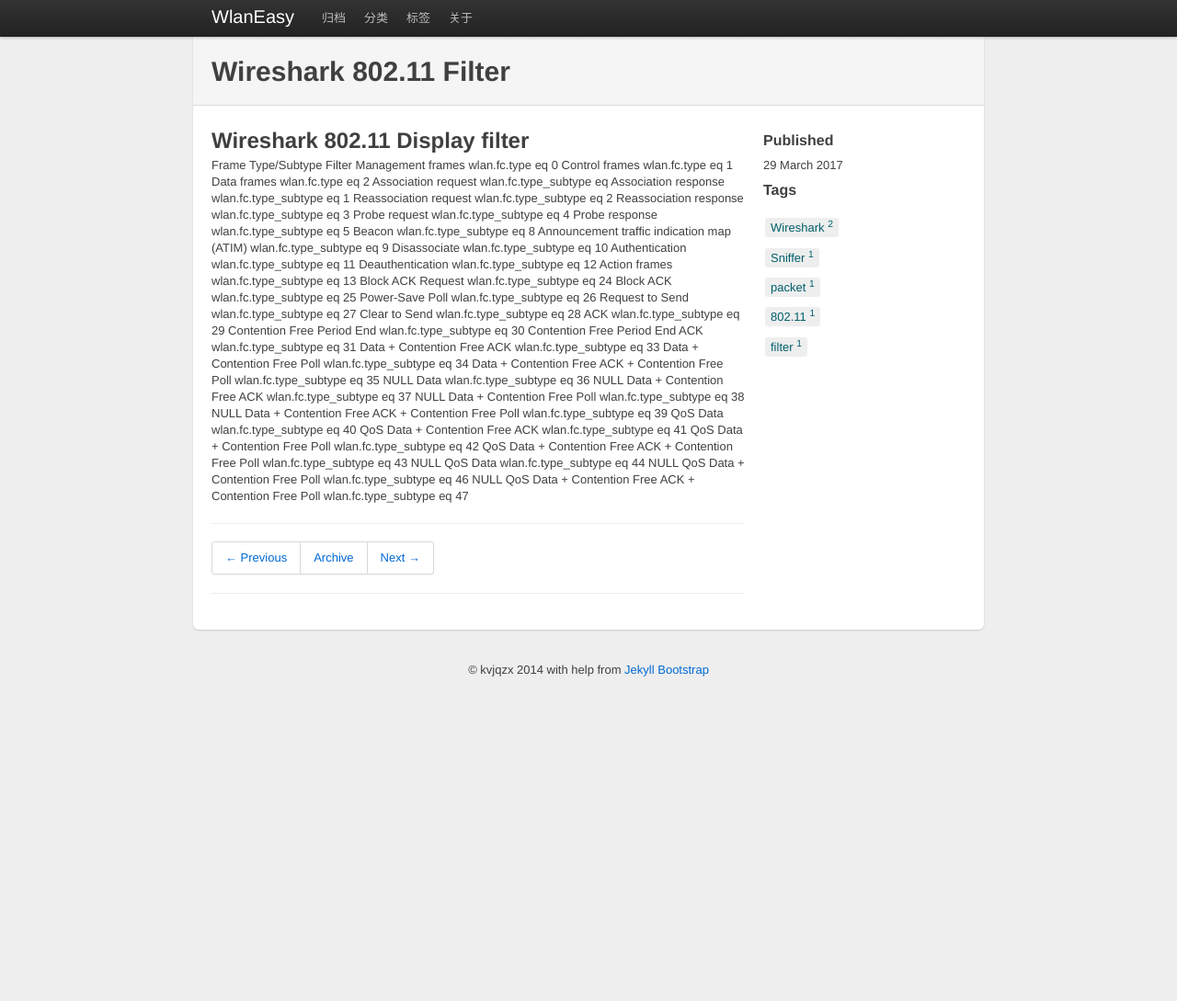
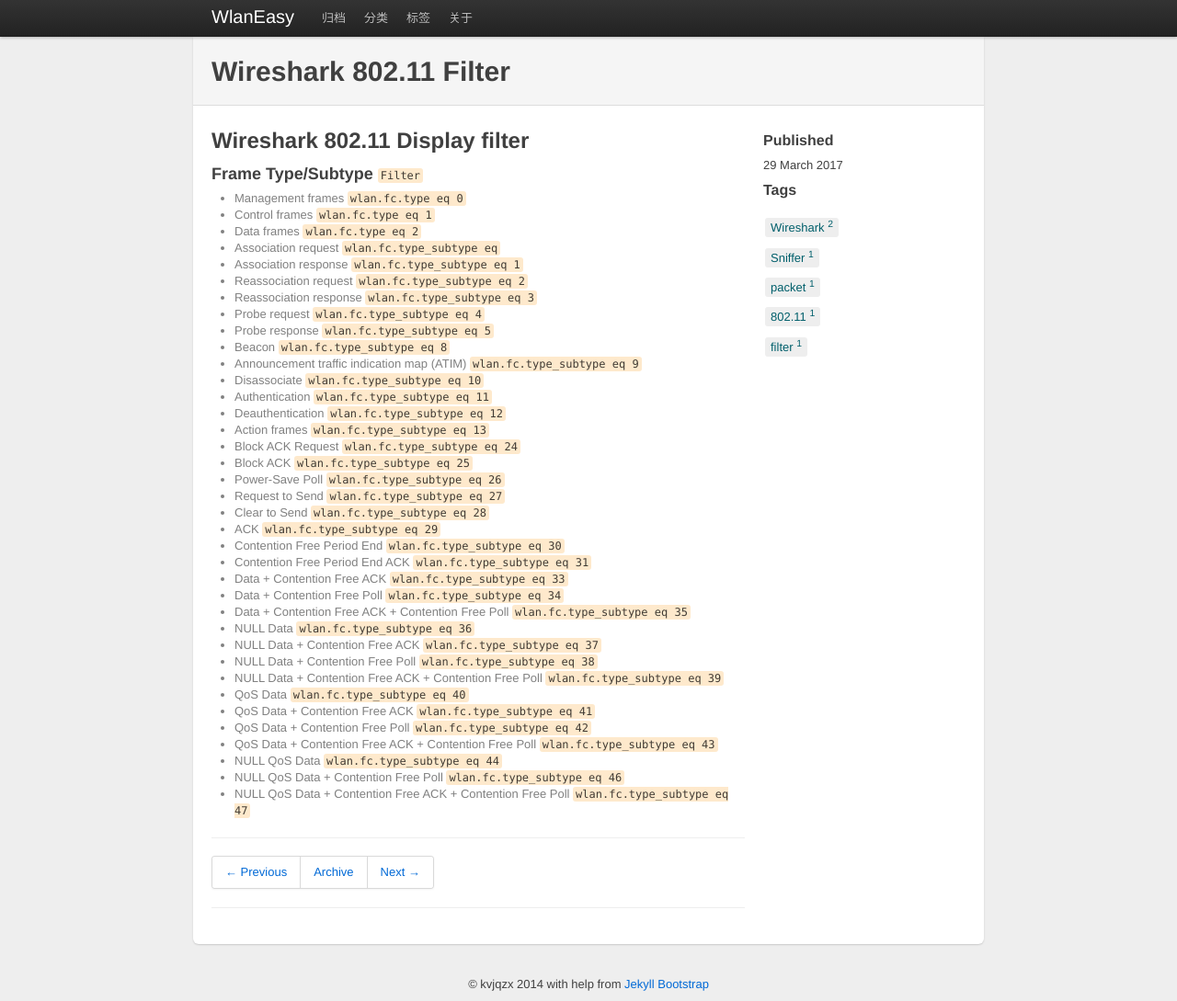
Before and after one commit to kvjqzx/kvjqzx.github.io, a Jekyll site: the page built from _posts/2017-03-29-Wireshark-802.11-Filter.md, in a window 1280 px wide and 1089 px high. Shown: the whole window at 92% size. Built offline with Jekyll 4.4.1, drawn with Linux system fonts in a browser that asks for light colours.

```diff
--- a/_posts/2017-03-29-Wireshark-802.11-Filter.md
+++ b/_posts/2017-03-29-Wireshark-802.11-Filter.md
@@ -7,41 +7,42 @@ tags : [Wireshark, Sniffer, packet, 802.11, filter]
 
 Wireshark 802.11 Display filter
 -----
-Frame Type/Subtype                                          Filter
-Management frames                                           wlan.fc.type eq 0
-Control frames                                              wlan.fc.type eq 1
-Data frames                                                 wlan.fc.type eq 2
-Association request                                         wlan.fc.type_subtype eq
-Association response                                        wlan.fc.type_subtype eq 1
-Reassociation request                                       wlan.fc.type_subtype eq 2
-Reassociation response                                      wlan.fc.type_subtype eq 3
-Probe request                                               wlan.fc.type_subtype eq 4
-Probe response                                              wlan.fc.type_subtype eq 5
-Beacon                                                      wlan.fc.type_subtype eq 8
-Announcement traffic indication map (ATIM)                  wlan.fc.type_subtype eq 9
-Disassociate                                                wlan.fc.type_subtype eq 10
-Authentication                                              wlan.fc.type_subtype eq 11
-Deauthentication                                            wlan.fc.type_subtype eq 12
-Action frames                                               wlan.fc.type_subtype eq 13
-Block ACK Request                                           wlan.fc.type_subtype eq 24
-Block ACK                                                   wlan.fc.type_subtype eq 25
-Power-Save Poll                                             wlan.fc.type_subtype eq 26
-Request to Send                                             wlan.fc.type_subtype eq 27
-Clear to Send                                               wlan.fc.type_subtype eq 28
-ACK                                                         wlan.fc.type_subtype eq 29
-Contention Free Period End                                  wlan.fc.type_subtype eq 30
-Contention Free Period End ACK                              wlan.fc.type_subtype eq 31
-Data + Contention Free ACK                                  wlan.fc.type_subtype eq 33
-Data + Contention Free Poll                                 wlan.fc.type_subtype eq 34
-Data + Contention Free ACK + Contention Free Poll           wlan.fc.type_subtype eq 35
-NULL Data                                                   wlan.fc.type_subtype eq 36
-NULL Data + Contention Free ACK                             wlan.fc.type_subtype eq 37
-NULL Data + Contention Free Poll                            wlan.fc.type_subtype eq 38
-NULL Data + Contention Free ACK + Contention Free Poll      wlan.fc.type_subtype eq 39
-QoS Data                                                    wlan.fc.type_subtype eq 40
-QoS Data + Contention Free ACK                              wlan.fc.type_subtype eq 41
-QoS Data + Contention Free Poll                             wlan.fc.type_subtype eq 42
-QoS Data + Contention Free ACK + Contention Free Poll       wlan.fc.type_subtype eq 43
-NULL QoS Data                                               wlan.fc.type_subtype eq 44
-NULL QoS Data + Contention Free Poll                        wlan.fc.type_subtype eq 46
-NULL QoS Data + Contention Free ACK + Contention Free Poll  wlan.fc.type_subtype eq 47
+
+### Frame Type/Subtype `Filter`
+* Management frames                                           `wlan.fc.type eq 0`
+* Control frames                                              `wlan.fc.type eq 1`
+* Data frames                                                 `wlan.fc.type eq 2`
+* Association request                                         `wlan.fc.type_subtype eq`
+* Association response                                        `wlan.fc.type_subtype eq 1`
+* Reassociation request                                       `wlan.fc.type_subtype eq 2`
+* Reassociation response                                      `wlan.fc.type_subtype eq 3`
+* Probe request                                               `wlan.fc.type_subtype eq 4`
+* Probe response                                              `wlan.fc.type_subtype eq 5`
+* Beacon                                                      `wlan.fc.type_subtype eq 8`
+* Announcement traffic indication map (ATIM)                  `wlan.fc.type_subtype eq 9`
+* Disassociate                                                `wlan.fc.type_subtype eq 10`
+* Authentication                                              `wlan.fc.type_subtype eq 11`
+* Deauthentication                                            `wlan.fc.type_subtype eq 12`
+* Action frames                                               `wlan.fc.type_subtype eq 13`
+* Block ACK Request                                           `wlan.fc.type_subtype eq 24`
+* Block ACK                                                   `wlan.fc.type_subtype eq 25`
+* Power-Save Poll                                             `wlan.fc.type_subtype eq 26`
+* Request to Send                                             `wlan.fc.type_subtype eq 27`
+* Clear to Send                                               `wlan.fc.type_subtype eq 28`
+* ACK                                                         `wlan.fc.type_subtype eq 29`
+* Contention Free Period End                                  `wlan.fc.type_subtype eq 30`
+* Contention Free Period End ACK                              `wlan.fc.type_subtype eq 31`
+* Data + Contention Free ACK                                  `wlan.fc.type_subtype eq 33`
+* Data + Contention Free Poll                                 `wlan.fc.type_subtype eq 34`
+* Data + Contention Free ACK + Contention Free Poll           `wlan.fc.type_subtype eq 35`
+* NULL Data                                                   `wlan.fc.type_subtype eq 36`
+* NULL Data + Contention Free ACK                             `wlan.fc.type_subtype eq 37`
+* NULL Data + Contention Free Poll                            `wlan.fc.type_subtype eq 38`
+* NULL Data + Contention Free ACK + Contention Free Poll      `wlan.fc.type_subtype eq 39`
+* QoS Data                                                    `wlan.fc.type_subtype eq 40`
+* QoS Data + Contention Free ACK                              `wlan.fc.type_subtype eq 41`
+* QoS Data + Contention Free Poll                             `wlan.fc.type_subtype eq 42`
+* QoS Data + Contention Free ACK + Contention Free Poll       `wlan.fc.type_subtype eq 43`
+* NULL QoS Data                                               `wlan.fc.type_subtype eq 44`
+* NULL QoS Data + Contention Free Poll                        `wlan.fc.type_subtype eq 46`
+* NULL QoS Data + Contention Free ACK + Contention Free Poll  `wlan.fc.type_subtype eq 47`
```
